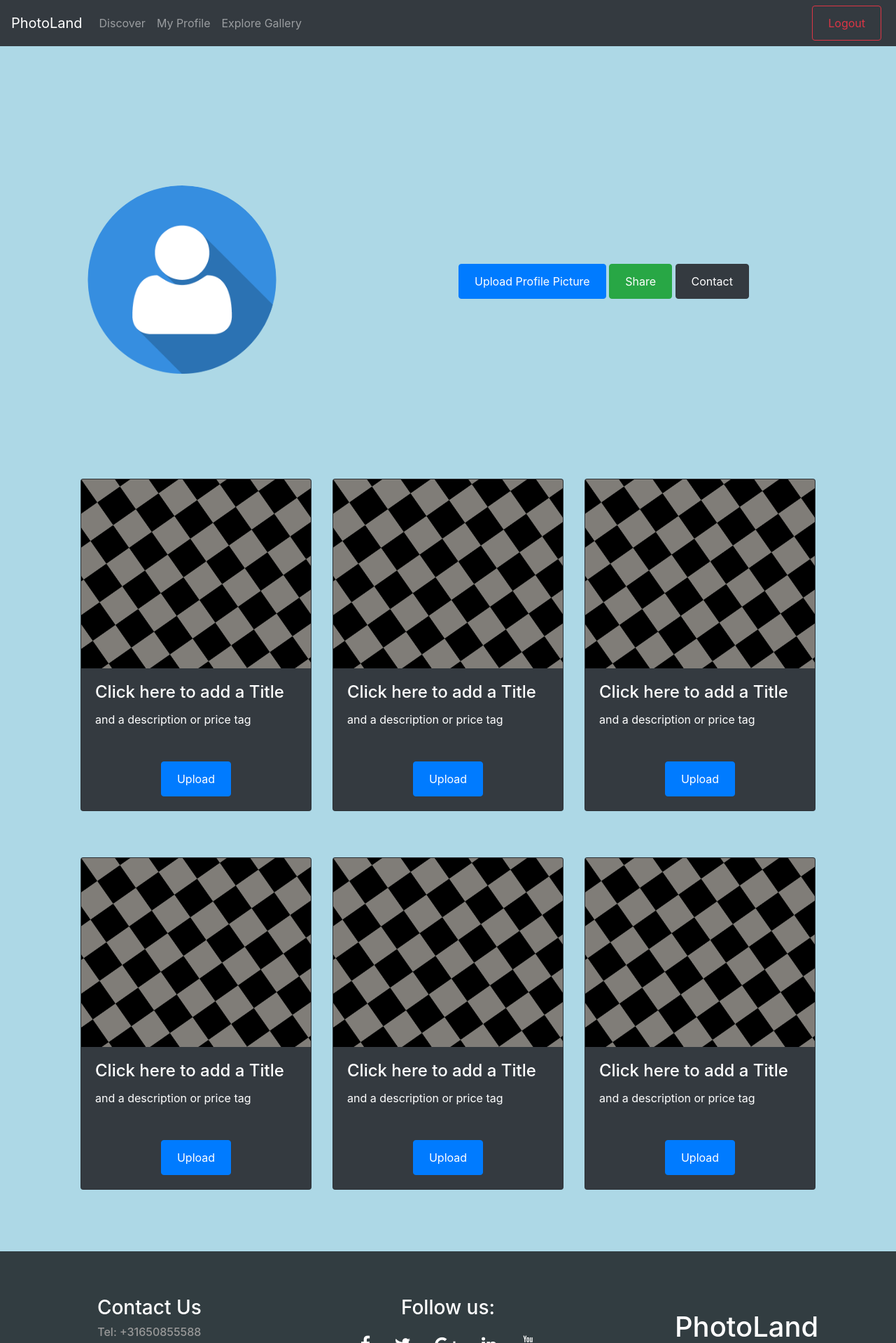
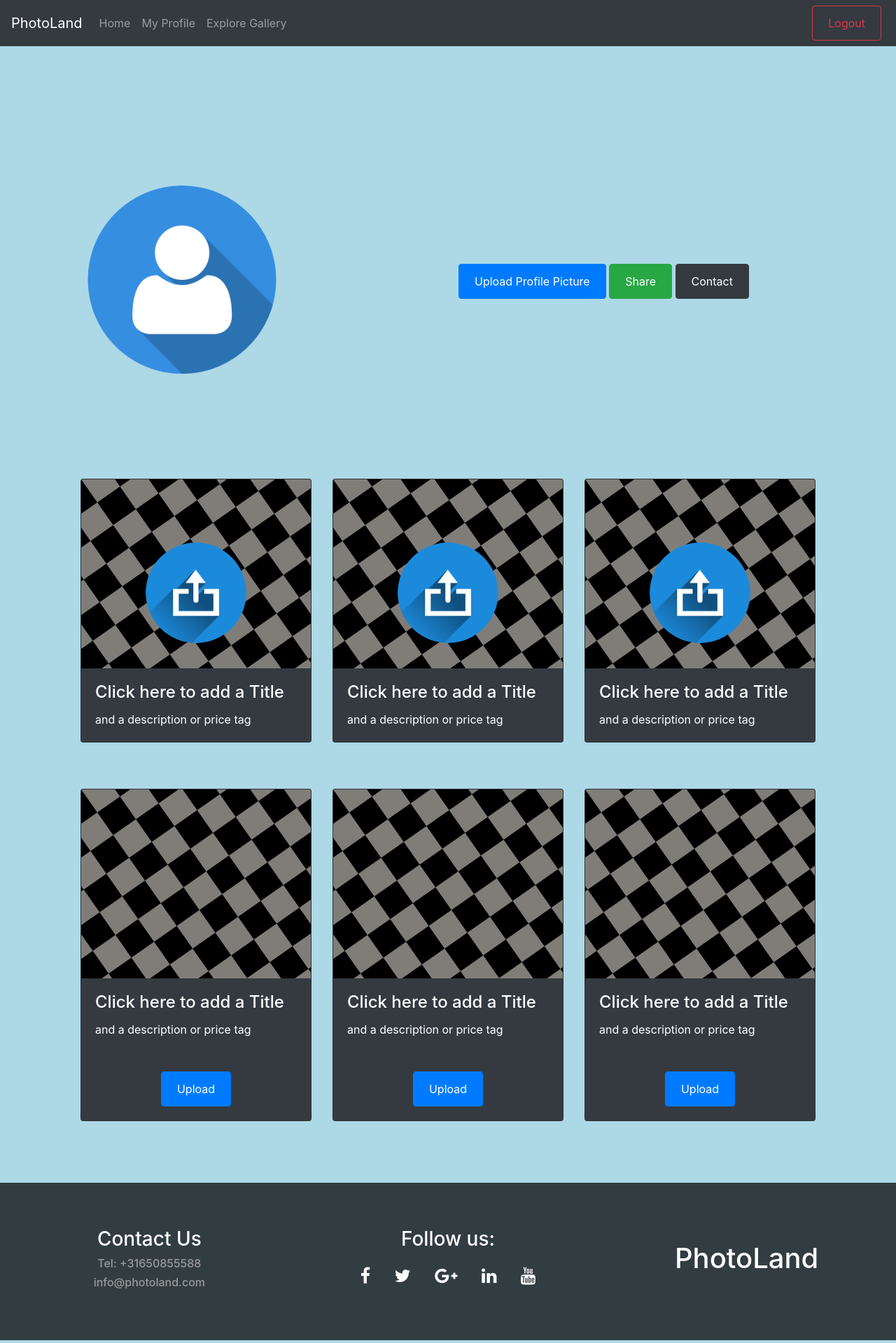
Before and after one commit to poltimmer/2ID60, a Django app: page /newUser/ in a window 1280 px wide. Shown: the top 1919 px of the page at 70% size. Run offline with Django 3.2, Linux system fonts and the light colour scheme; some libraries are stand-ins or nearby versions.

Commit message:
My profile plain image look

```diff
--- a/blog/templates/blog/base.html
+++ b/blog/templates/blog/base.html
@@ -29,7 +29,7 @@
         <div class="collapse navbar-collapse" id="navbarsExampleDefault">
             <ul class="navbar-nav mr-auto">
                 <li id="discover" class="nav-item">
-                    <a class="nav-link" href="{% url 'discover' %}">Discover</a>
+                    <a class="nav-link" href="{% url 'discover' %}">Home</a>
                 </li>
                 <li id="myprofile" class="nav-item">
                     <a class="nav-link" href="{% url 'newUser' %}">My Profile</a>
--- a/blog/templates/blog/newUser.html
+++ b/blog/templates/blog/newUser.html
@@ -72,47 +72,43 @@
       <div class="card-deck cards-sm-6 cards-md-4 cards-lg-3">
         <div class="card text-white bg-dark mb-3">
           <img class="card-img-top" src="{% static 'img/upload.png' %}" alt="Upload your image here">
+          <div class="card-img-overlay">
+            <img class="card-img-top profile-pic" style="margin-left: 25%" src="{% static 'img/uploadSymbol.png' %}" alt="Upload">
+          </div>
           <div class="card-body">
             <div id="edit" contenteditable="true">
               <h4 class="card-title">Click here to add a Title</h4>
               <p class="card-text">and a description or price tag</p>
             </div>
             <!--<p class="card-text"><small class="text-muted">Last updated 3 mins ago</small></p>-->
-            <div class="card-btn text-center">
-              <br>
-              <br>
-              <a id="UploadImage" type="button" href="{% url 'simple_upload' %}" class="btn btn-primary">Upload</a>
-            </div>
           </div>
         </div>
         <div class="card text-white bg-dark mb-3">
           <img class="card-img-top" src="{% static 'img/upload.png' %}" alt="Card image cap">
+          <div class="card-img-overlay">
+            <img class="card-img-top profile-pic" style="margin-left: 25%" src="{% static 'img/uploadSymbol.png' %}" alt="Upload">
+          </div>
           <div class="card-body">
             <div id="edit" contenteditable="true">
               <h4 class="card-title">Click here to add a Title</h4>
               <p class="card-text">and a description or price tag</p>
             </div>
             <!--<p class="card-text"><small class="text-muted">Last updated 3 mins ago</small></p>-->
-            <div class="card-btn text-center">
-              <br>
-              <br>
-              <a id="UploadImage" type="button" href="{% url 'simple_upload' %}" class="btn btn-primary">Upload</a>
-            </div>
+
           </div>
         </div>
         <div class="card text-white bg-dark mb-3">
           <img class="card-img-top" src="{% static 'img/upload.png' %}" alt="Card image cap">
+          <div class="card-img-overlay">
+            <img class="card-img-top profile-pic" style="margin-left: 25%" src="{% static 'img/uploadSymbol.png' %}" alt="Upload">
+          </div>
           <div class="card-body">
             <div id="edit" contenteditable="true">
               <h4 class="card-title">Click here to add a Title</h4>
               <p class="card-text">and a description or price tag</p>
             </div>
             <!--<p class="card-text"><small class="text-muted">Last updated 3 mins ago</small></p>-->
-            <div class="card-btn text-center">
-              <br>
-              <br>
-              <a id="UploadImage" type="button" href="{% url 'simple_upload' %}" class="btn btn-primary">Upload</a>
-            </div>
+
           </div>
         </div>
       </div>
```
Also changed, not shown: blog/static/img/dubai.jpg (deleted), blog/static/img/iphone.jpg (deleted), blog/static/img/paris.jpg (deleted), blog/static/img/uploadSymbol.png (added).
